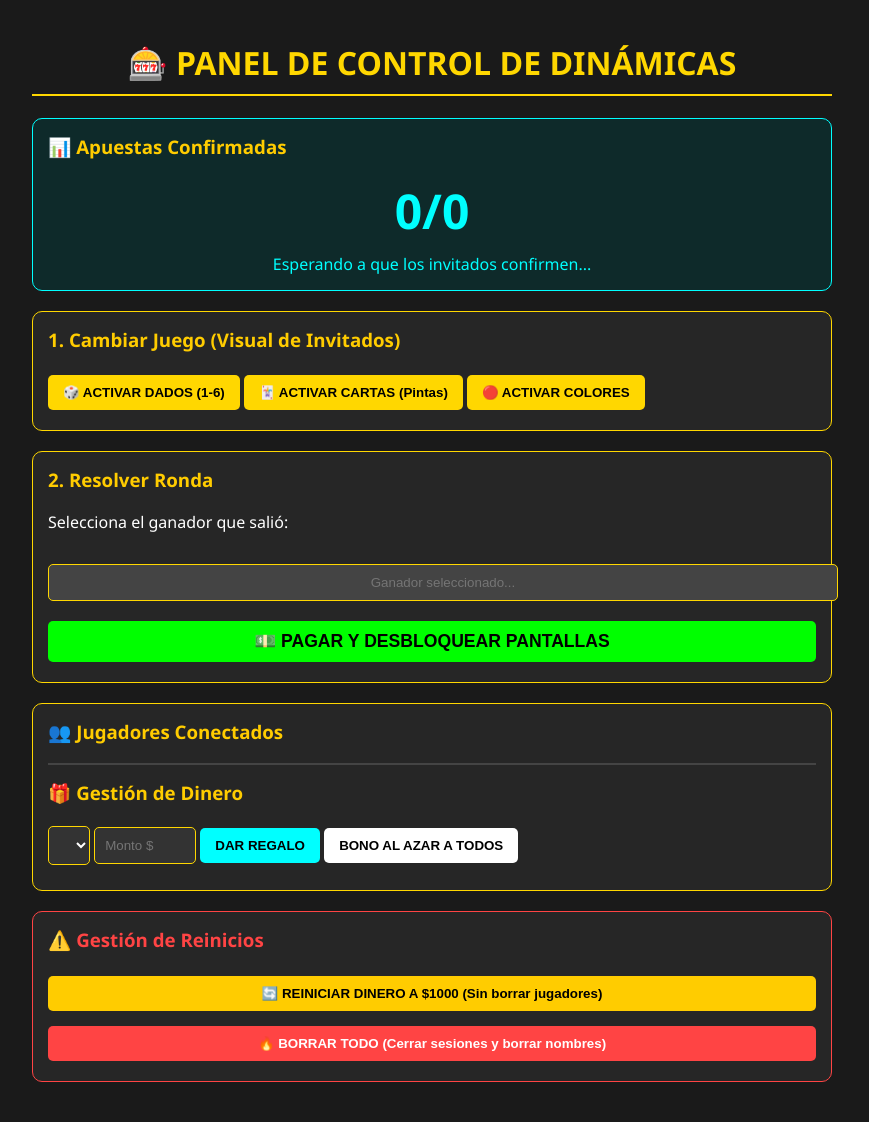
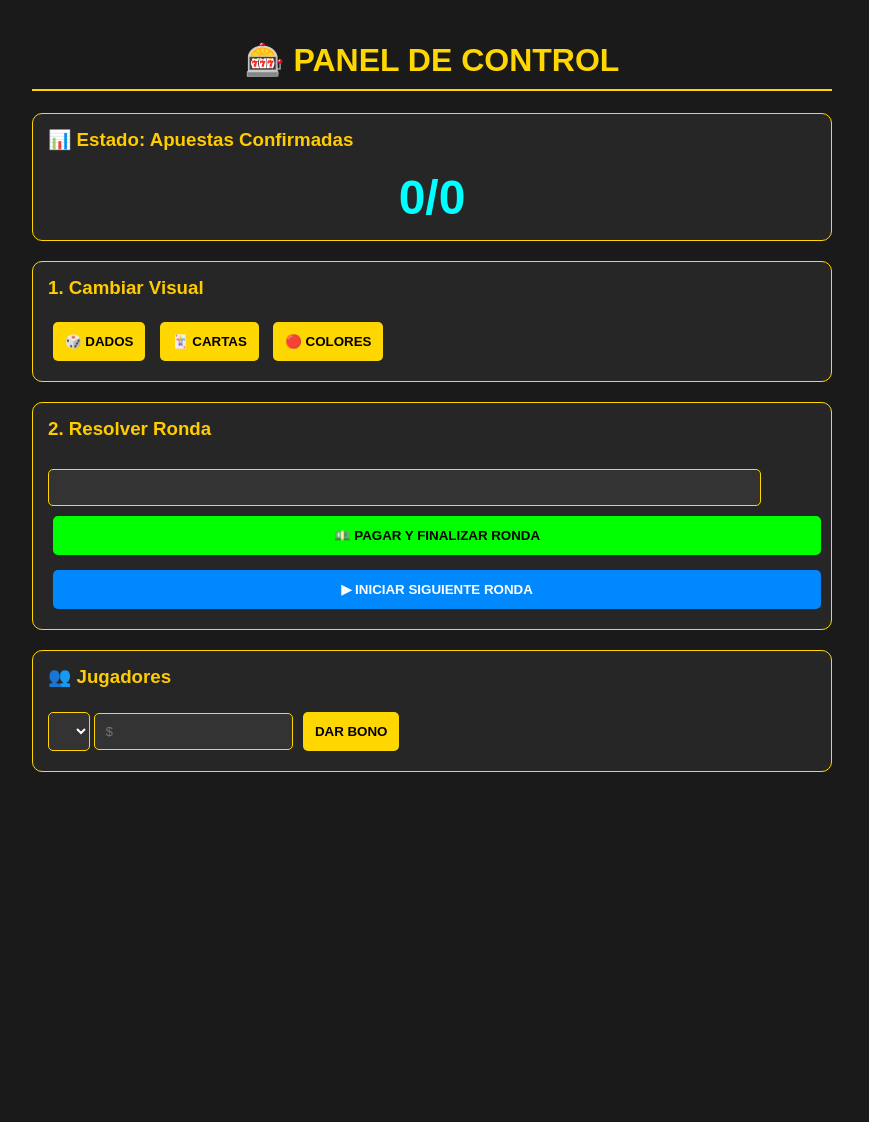
Before and after one commit to karinavallejos/Cumple2026, a Flask app: page /admin_panel_secret in a window 1280 px wide. Shown: the whole page, without its empty margins (208-1077 px from the left). After the commit the page ends 772 px from the top, so only its background shows below. Run offline with Flask 3, Linux system fonts and the light colour scheme; lists and menus that the app fills with data are empty; some libraries are stand-ins or nearby versions.

Commit message:
Update admin.html

```diff
--- a/templates/admin.html
+++ b/templates/admin.html
@@ -3,90 +3,63 @@
 <head>
     <meta charset="UTF-8">
     <meta name="viewport" content="width=device-width, initial-scale=1.0">
-    <title>Panel Admin - Casino Cumpleaños</title>
+    <title>Panel Admin - Casino</title>
     <script src="https://cdnjs.cloudflare.com/ajax/libs/socket.io/4.0.1/socket.io.js"></script>
     <style>
-        body { background: #1a1a1a; color: white; font-family: 'Segoe UI', Tahoma, Geneva, Verdana, sans-serif; padding: 20px; max-width: 800px; margin: auto; }
+        body { background: #1a1a1a; color: white; font-family: sans-serif; padding: 20px; max-width: 800px; margin: auto; }
         h1 { color: gold; text-align: center; border-bottom: 2px solid gold; padding-bottom: 10px; }
         .control-group { border: 1px solid gold; padding: 15px; margin-bottom: 20px; border-radius: 10px; background: #262626; }
         h3 { margin-top: 0; color: #ffcc00; }
-        button { padding: 10px 15px; cursor: pointer; background: gold; border: none; font-weight: bold; border-radius: 5px; transition: 0.3s; margin: 5px 0; }
-        button:hover { background: #ffcc00; transform: scale(1.05); }
-        input, select { padding: 10px; border-radius: 5px; border: 1px solid gold; background: #333; color: white; margin-bottom: 10px; }
-        ul { list-style: none; padding: 0; }
-        li { background: #333; padding: 10px; margin-bottom: 5px; border-radius: 5px; display: flex; justify-content: space-between; align-items: center; border-left: 5px solid gold; }
-        .btn-delete { background: #ff4444; color: white; padding: 5px 10px; font-size: 0.8rem; }
-        .btn-resolve { background: #00ff00; color: black; width: 100%; font-size: 1.1rem; margin-top: 10px; }
-        .winner-btn { width: 60px; height: 60px; font-size: 1.5rem; margin: 5px; border: 2px solid transparent; }
-        #contador-apuestas { font-size: 3rem; font-weight: bold; color: #00ffff; text-align: center; margin: 10px 0; }
+        button { padding: 12px; cursor: pointer; background: gold; border: none; font-weight: bold; border-radius: 5px; margin: 5px; }
+        .btn-resolve { background: #00ff00; width: 100%; margin-top: 10px; }
+        .btn-next { background: #0088ff; color: white; width: 100%; margin-top: 10px; }
+        input, select { padding: 10px; border-radius: 5px; background: #333; color: white; border: 1px solid gold; }
+        #contador-apuestas { font-size: 3rem; font-weight: bold; color: #00ffff; text-align: center; }
+        .winner-btn { width: 60px; height: 60px; font-size: 1.5rem; border: 2px solid transparent; }
     </style>
 </head>
 <body>
-    <h1>🎰 PANEL DE CONTROL DE DINÁMICAS</h1>
+    <h1>🎰 PANEL DE CONTROL</h1>
 
-    <!-- 1. ESTADO DE LAS APUESTAS (NUEVO) -->
-    <div class="control-group" style="border-color: cyan; background: #0e2a2a;">
-        <h3>📊 Apuestas Confirmadas</h3>
+    <div class="control-group">
+        <h3>📊 Estado: Apuestas Confirmadas</h3>
         <div id="contador-apuestas">0/0</div>
-        <p style="text-align: center; margin: 0; color: cyan;">Esperando a que los invitados confirmen...</p>
     </div>
 
-    <!-- 2. CAMBIO DE JUEGO -->
     <div class="control-group">
-        <h3>1. Cambiar Juego (Visual de Invitados)</h3>
-        <button onclick="cambiarVisual('dados', ['1','2','3','4','5','6'])">🎲 ACTIVAR DADOS (1-6)</button>
-        <button onclick="cambiarVisual('cartas', ['❤️','💎','🍀','♠️'])">🃏 ACTIVAR CARTAS (Pintas)</button>
-        <button onclick="cambiarVisual('especial', ['ROJO','NEGRO'])">🔴 ACTIVAR COLORES</button>
+        <h3>1. Cambiar Visual</h3>
+        <button onclick="cambiarVisual('dados', ['1','2','3','4','5','6'])">🎲 DADOS</button>
+        <button onclick="cambiarVisual('cartas', ['❤️','💎','🍀','♠️'])">🃏 CARTAS</button>
+        <button onclick="cambiarVisual('especial', ['ROJO','NEGRO'])">🔴 COLORES</button>
     </div>
 
-    <!-- 3. RESOLVER RONDA -->
     <div class="control-group">
         <h3>2. Resolver Ronda</h3>
-        <p>Selecciona el ganador que salió:</p>
-        <div id="botones-resolucion" style="display: flex; gap: 10px; flex-wrap: wrap; justify-content: center; margin-bottom: 15px;">
-            <!-- Se llena solo al elegir un juego -->
-        </div>
-        <input type="text" id="resultadoGanador" placeholder="Ganador seleccionado..." readonly style="width: 100%; text-align: center; background: #444;">
-        <button onclick="resolver()" class="btn-resolve">💵 PAGAR Y DESBLOQUEAR PANTALLAS</button>
+        <div id="botones-resolucion" style="display:flex; justify-content:center; gap:10px;"></div>
+        <input type="text" id="resultadoGanador" readonly style="width: 90%; text-align: center; margin-top: 10px;">
+        <button onclick="resolver()" class="btn-resolve">💵 PAGAR Y FINALIZAR RONDA</button>
+        <button onclick="siguienteRonda()" class="btn-next">▶ INICIAR SIGUIENTE RONDA</button>
     </div>
 
-    <!-- 4. JUGADORES Y REGALOS -->
     <div class="control-group">
-        <h3>👥 Jugadores Conectados</h3>
+        <h3>👥 Jugadores</h3>
         <ul id="lista-admin-jugadores"></ul>
-        <hr style="border: 0.5px solid #444; margin: 15px 0;">
-        <h3>🎁 Gestión de Dinero</h3>
         <select id="select-jugadores"></select>
-        <input type="number" id="monto-regalo" placeholder="Monto $" style="width: 80px;">
-        <button onclick="darDineroEspecifico()" style="background: cyan; color: black;">DAR REGALO</button>
-        <button onclick="darDineroAzar()" style="background: #fff; color: black;">BONO AL AZAR A TODOS</button>
-    </div>
-
-    <!-- 5. ZONA DE REINICIOS -->
-    <div class="control-group" style="border-color: #ff4444;">
-        <h3 style="color: #ff4444;">⚠️ Gestión de Reinicios</h3>
-        <button onclick="resetDinero()" style="background: #ffcc00; color: black; width: 100%; margin-bottom: 10px;">
-            🔄 REINICIAR DINERO A $1000 (Sin borrar jugadores)
-        </button>
-        <button onclick="resetTodo()" style="background: #ff4444; color: white; width: 100%;">
-            🔥 BORRAR TODO (Cerrar sesiones y borrar nombres)
-        </button>
+        <input type="number" id="monto-regalo" placeholder="$">
+        <button onclick="darDineroEspecifico()">DAR BONO</button>
     </div>
 
     <script>
         const socket = io();
 
-        // 1. Manejar el contador de apuestas en tiempo real
         socket.on('actualizar_contador', (data) => {
             document.getElementById('contador-apuestas').innerText = data.conteo;
         });
 
-        // 2. Generar botones para resolver ronda
         socket.on('new_game', (data) => {
             const contenedor = document.getElementById('botones-resolucion');
             contenedor.innerHTML = "";
             document.getElementById('resultadoGanador').value = "";
-
             data.options.forEach(opt => {
                 const btn = document.createElement('button');
                 btn.className = "winner-btn";
@@ -99,75 +72,44 @@
                 contenedor.appendChild(btn);
             });
         });
-        // Dentro del <script> de admin.html
-        socket.on('actualizar_contador', (data) => {
-            const el = document.getElementById('contador-apuestas');
-            if (el) {
-                el.innerText = data.conteo;
-                // Efecto visual opcional: que brille cuando cambie
-                el.style.color = "#00ff00";
-                setTimeout(() => { el.style.color = "#00ffff"; }, 500);
-            }
+
+        socket.on('round_result', (data) => {
+            actualizarLista(data.players);
         });
-        // 3. Actualizar lista de jugadores y dropdown
-        socket.on('round_result', (data) => {
+
+        socket.on('update_data', (data) => {
+            actualizarLista(data.players);
+        });
+
+        function actualizarLista(players) {
             const lista = document.getElementById('lista-admin-jugadores');
             const select = document.getElementById('select-jugadores');
             lista.innerHTML = "";
-            select.innerHTML = '<option value="">Seleccionar jugador...</option>';
-
-            Object.keys(data.players).forEach(name => {
+            select.innerHTML = '<option value="">Seleccionar...</option>';
+            Object.keys(players).forEach(name => {
                 const li = document.createElement('li');
-                li.innerHTML = `<span>👤 <b>${name}</b>: $${data.players[name].puntos}</span>
-                                <button onclick="eliminarJugador('${name}')" class="btn-delete">X</button>`;
+                li.innerText = `${name}: $${players[name].puntos}`;
                 lista.appendChild(li);
-
                 const opt = document.createElement('option');
                 opt.value = name; opt.innerText = name;
                 select.appendChild(opt);
             });
-        });
+        }
 
-        function cambiarVisual(tipo, ops) {
-            socket.emit('admin_change_view', { view: tipo, options: ops });
-        }
+        function cambiarVisual(t, o) { socket.emit('admin_change_view', { view: t, options: o }); }
 
         function resolver() {
             const res = document.getElementById('resultadoGanador').value;
-            if(res) {
-                socket.emit('admin_resolve', { ganador: res });
-                // Al pagar, también habilitamos la siguiente ronda automáticamente
-                socket.emit('admin_next_round');
-                alert("Pagado y pantallas desbloqueadas para la siguiente ronda.");
-            } else {
-                alert("Selecciona un ganador primero haciendo clic en los botones de arriba.");
-            }
+            if(res) socket.emit('admin_resolve', { ganador: res });
+            else alert("Selecciona un ganador");
         }
 
-        function eliminarJugador(nombre) {
-            if(confirm(`¿Deseas expulsar a ${nombre}?`)) socket.emit('admin_remove_player', { name: nombre });
-        }
+        function siguienteRonda() { socket.emit('admin_next_round'); }
 
         function darDineroEspecifico() {
-            const nombre = document.getElementById('select-jugadores').value;
-            const monto = document.getElementById('monto-regalo').value;
-            if(nombre && monto) socket.emit('admin_give_money_specific', { name: nombre, monto: monto });
-        }
-
-        function darDineroAzar() {
-            socket.emit('admin_give_random');
-        }
-
-        function resetDinero() {
-            if(confirm("¿Seguro? Todos volverán a $1000 sin ser expulsados.")) {
-                socket.emit('admin_reset_money_only');
-            }
-        }
-
-        function resetTodo() {
-            if(confirm("¿BORRAR TODO? Los jugadores deberán escanear el QR de nuevo.")) {
-                socket.emit('admin_reset_all');
-            }
+            const n = document.getElementById('select-jugadores').value;
+            const m = document.getElementById('monto-regalo').value;
+            if(n && m) socket.emit('admin_give_money_specific', { name: n, monto: m });
         }
     </script>
 </body>
```
